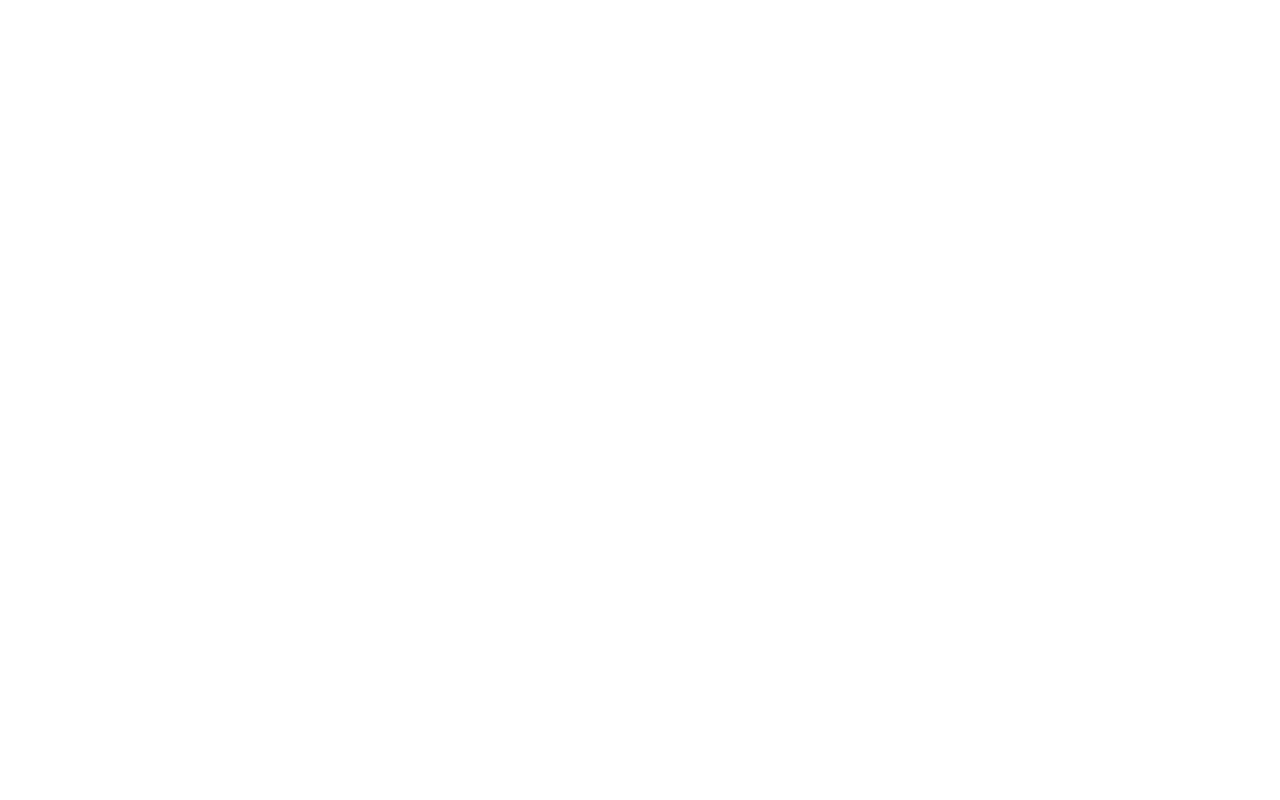
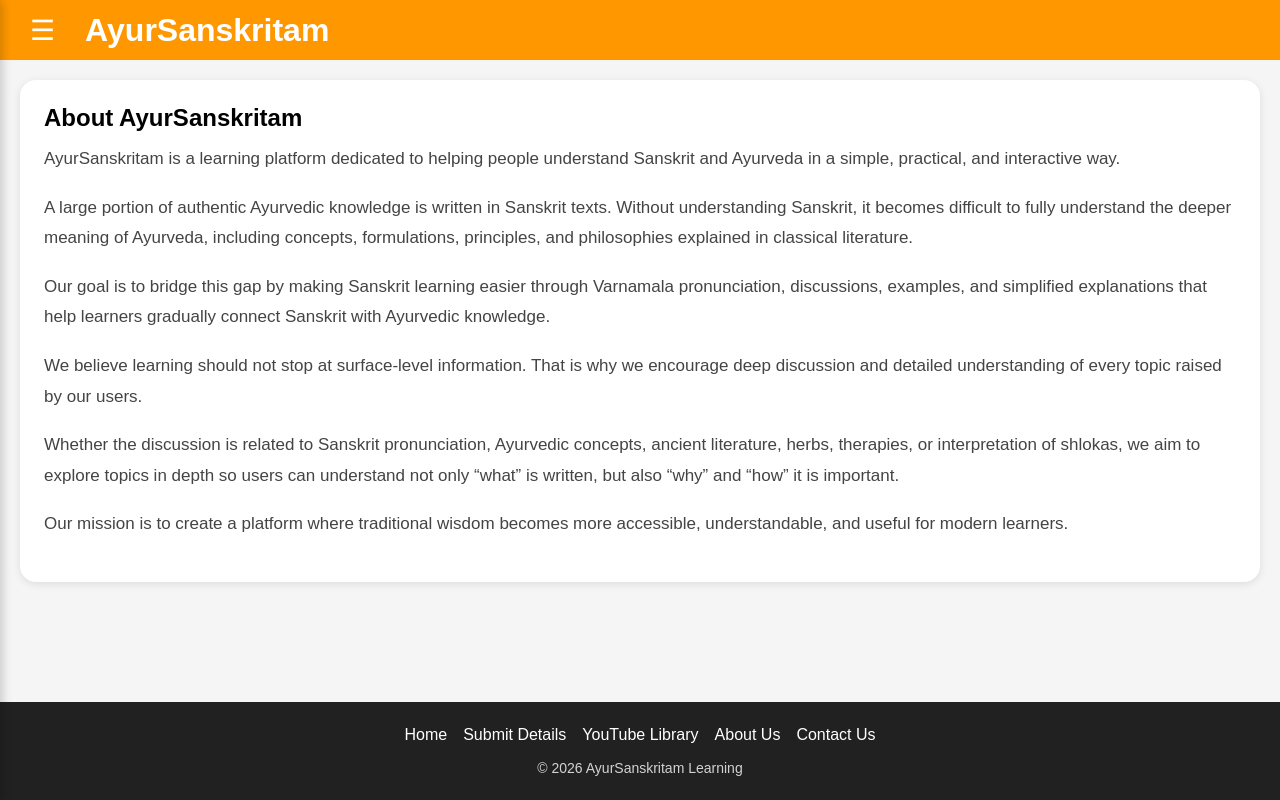
Before and after one commit to mhrrt/ayursanskritam, a plain HTML site: page about.html in a window 1280 px wide. Drawn offline with Linux system fonts and the light colour scheme.

Commit message:
Added Contact us and About us page along with favicon and footer section on same pages

```diff
--- a/about.html
+++ b/about.html
@@ -0,0 +1,164 @@
+<!DOCTYPE html>
+
+<html lang="en">
+
+<head>
+
+  <meta charset="UTF-8" />
+
+  <meta
+    name="viewport"
+    content="width=device-width, initial-scale=1.0"
+  />
+
+  <title>About Us</title>
+
+  <!-- FAVICON -->
+
+  <link
+    rel="icon"
+    type="image/png"
+    href="./images/favicon.png"
+  />
+
+  <link
+    rel="stylesheet"
+    href="./css/styles.css"
+  />
+
+</head>
+
+<body>
+
+  <div class="page-container">
+
+    <!-- HEADER -->
+
+    <header class="topbar">
+
+      <button id="menuBtn">
+        ☰
+      </button>
+
+      <h1>AyurSanskritam</h1>
+
+    </header>
+
+    <!-- DRAWER -->
+
+    <nav id="drawer" class="drawer">
+
+      <a href="index.html">
+        Home
+      </a>
+
+      <a href="submit.html">
+        Submit Details
+      </a>
+
+      <a href="youtube.html">
+        YouTube Library
+      </a>
+
+      <a href="about.html">
+        About Us
+      </a>
+
+      <a href="contact.html">
+        Contact Us
+      </a>
+
+    </nav>
+
+    <div id="overlay" class="overlay"></div>
+
+    <!-- MAIN CONTENT -->
+
+    <main>
+
+      <section class="hero">
+
+        <h2>
+          About AyurSanskritam
+        </h2>
+
+        <p class="about-text">
+
+          AyurSanskritam is a learning platform
+          dedicated to helping people understand
+          Sanskrit and Ayurveda in a simple,
+          practical, and interactive way.
+
+        </p>
+
+        <p class="about-text">
+
+          A large portion of authentic Ayurvedic
+          knowledge is written in Sanskrit texts.
+          Without understanding Sanskrit, it
+          becomes difficult to fully understand
+          the deeper meaning of Ayurveda,
+          including concepts, formulations,
+          principles, and philosophies explained
+          in classical literature.
+
+        </p>
+
+        <p class="about-text">
+
+          Our goal is to bridge this gap by
+          making Sanskrit learning easier through
+          Varnamala pronunciation, discussions,
+          examples, and simplified explanations
+          that help learners gradually connect
+          Sanskrit with Ayurvedic knowledge.
+
+        </p>
+
+        <p class="about-text">
+
+          We believe learning should not stop at
+          surface-level information. That is why
+          we encourage deep discussion and
+          detailed understanding of every topic
+          raised by our users.
+
+        </p>
+
+        <p class="about-text">
+
+          Whether the discussion is related to
+          Sanskrit pronunciation, Ayurvedic
+          concepts, ancient literature, herbs,
+          therapies, or interpretation of
+          shlokas, we aim to explore topics in
+          depth so users can understand not only
+          “what” is written, but also “why” and
+          “how” it is important.
+
+        </p>
+
+        <p class="about-text">
+
+          Our mission is to create a platform
+          where traditional wisdom becomes more
+          accessible, understandable, and useful
+          for modern learners.
+
+        </p>
+
+      </section>
+
+    </main>
+
+    <!-- FOOTER -->
+
+    <div id="footer"></div>
+
+  </div>
+
+  <script src="./js/app.js"></script>
+
+</body>
+
+</html>
--- /dev/null
+++ b/components/footer.html
@@ -0,0 +1,29 @@
+<footer class="footer">
+
+  <div class="footer-links">
+
+    <a href="index.html">Home</a>
+
+    <a href="submit.html">
+      Submit Details
+    </a>
+
+    <a href="youtube.html">
+      YouTube Library
+    </a>
+
+    <a href="about.html">
+      About Us
+    </a>
+
+    <a href="contact.html">
+      Contact Us
+    </a>
+
+  </div>
+
+  <p class="footer-text">
+    © 2026 AyurSanskritam Learning
+  </p>
+
+</footer>
--- a/css/styles.css
+++ b/css/styles.css
@@ -1,3 +1,35 @@
+
+html,
+body {
+
+  height: 100%;
+}
+
+body {
+
+  margin: 0;
+}
+
+/* PAGE LAYOUT */
+
+.page-container {
+
+  min-height: 100vh;
+
+  display: flex;
+
+  flex-direction: column;
+}
+
+/* MAIN CONTENT GROWS */
+
+main {
+
+  flex: 1;
+
+  padding: 20px;
+}
+
 * {
   margin: 0;
   padding: 0;
@@ -197,3 +229,124 @@
     font-size: 32px;
   }
 }
+
+/* FOOTER */
+
+.footer {
+
+  background: #212121;
+
+  color: white;
+
+  padding: 24px;
+
+  text-align: center;
+}
+
+.footer-links {
+
+  display: flex;
+
+  justify-content: center;
+
+  flex-wrap: wrap;
+
+  gap: 16px;
+
+  margin-bottom: 16px;
+}
+
+.footer-links a {
+
+  color: white;
+
+  text-decoration: none;
+}
+
+.footer-links a:hover {
+
+  text-decoration: underline;
+}
+
+.footer-text {
+
+  font-size: 14px;
+
+  opacity: 0.8;
+}
+
+.form-container {
+
+  background: white;
+
+  max-width: 500px;
+
+  margin: auto;
+
+  padding: 24px;
+
+  border-radius: 16px;
+
+  box-shadow: 0 2px 10px rgba(0,0,0,0.1);
+}
+
+form {
+
+  display: flex;
+
+  flex-direction: column;
+
+  gap: 16px;
+}
+
+input,
+textarea {
+
+  padding: 14px;
+
+  border: 1px solid #ddd;
+
+  border-radius: 8px;
+
+  font-size: 16px;
+}
+
+button {
+
+  background: #ff9800;
+
+  color: white;
+
+  border: none;
+
+  padding: 14px;
+
+  border-radius: 8px;
+
+  font-size: 16px;
+
+  cursor: pointer;
+}
+
+button:hover {
+
+  opacity: 0.9;
+}
+
+#message {
+
+  margin-top: 16px;
+
+  text-align: center;
+}
+
+.about-text {
+
+  margin-bottom: 18px;
+
+  line-height: 1.8;
+
+  color: #444;
+
+  font-size: 17px;
+}
--- a/js/app.js
+++ b/js/app.js
@@ -51,3 +51,13 @@
 }
 
 loadVarnamala();
+
+async function loadFooter() {
+  const response = await fetch("./components/footer.html");
+
+  const html = await response.text();
+
+  document.getElementById("footer").innerHTML = html;
+}
+
+loadFooter();
--- /dev/null
+++ b/js/config.js
@@ -0,0 +1,5 @@
+const CONFIG = {
+
+  API_URL:
+    "https://script.google.com/macros/s/AKfycbwuk1iB2FNLEyGVIpAqD20Tf_rueuKMcyZlALylZ91uCoIe3O4E_PqaxHeezMPIUkhPKA/exec"
+};
```
Also changed, not shown: contact.html (+132 -0 lines), index.html (+15 -5 lines), js/contact.js (added, +35 -0 lines), youtube.html (+16 -0 lines), images/favicon.png (added), 1 other file.
